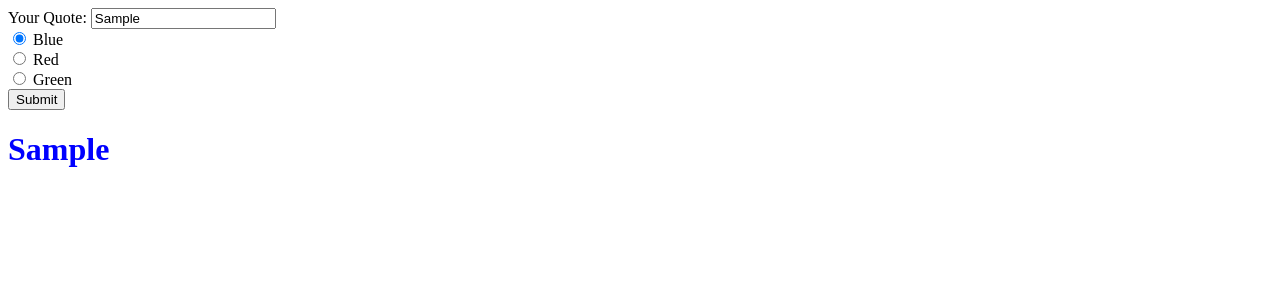
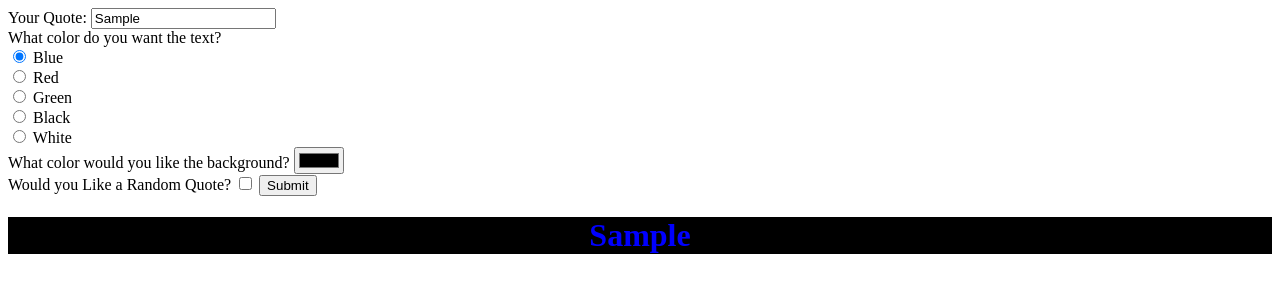
Before and after one commit to kaylam4192/Banner-Generator, a plain HTML site: page index.html in a window 1280 px wide. Both pictures are taken after typing "Sample" into the empty fields and a click on the button "Submit". Drawn offline with nearby package versions, Linux system fonts and the light colour scheme.

Commit message:
add quotes

```diff
--- a/index.html
+++ b/index.html
@@ -1,33 +1,50 @@
 <!DOCTYPE html>
 <html>
+
 <head>
   <meta charset="UTF-8">
-    <title>Jquery Template</title>
+  <title>Banner Generator</title>
   <script src="https://code.jquery.com/jquery-3.1.1.js"></script>
   <script>
     // custom JS/jquery
-        $(function(){
-          $("button").click(function(){
-            var quote =  $("#quote").val();
+    $(function() {
+      $("button").click(function() {
+        var quote = $("#quote").val();
         var color = $("input[name=color]:checked").val();
-            console.log(color);
-            $("h1").val(quote).html(quote).css("color",color);
-
-
+        var bgColor = $("#color").val();
+        $("h1").val(quote).html(quote).css({
+          "color": color,
+          "background": bgColor,
         });
-
-
+        if ($('#quotePls').is(":checked")) {
+          var quotes = ["Live for yourself", "Work hard. Dream big.", "Life is a one time offer, use it well", "The trouble is you think you have time", "Be the change you wish to see in the world", "Life is ten percent what happens to you and ninety percent how you respond to it","Youth is counted sweetest by those who are no longer young","What a wonderful life I’ve had! I only wish I’d realized it sooner","This is your life, and it’s ending one minute at a time","Love the life you live, and live the life you love","A man is not old until his regrets take the place of his dreams","Try and fail, but never fail to try","To succeed in life, you need two things: ignorance and confidence","The only true wisdom is in knowing you know nothing","To admit you were wrong is to declare you are wiser now than you were before"];
+          var randomNumber = Math.floor(Math.random() * quotes.length);
+          $("h1").html(quotes[randomNumber]);
+        }
+      });
     });
   </script>
+  <style>
+    h1 {
+      text-align: center;
+    }
+  </style>
 </head>
+
 <body>
-    Your Quote: <input type="text" id="quote"><br>
+  Your Quote: <input type="text" id="quote"><br> What color do you want the text?<br>
   <input type="radio" name="color" value="blue" checked> Blue<br>
   <input type="radio" name="color" value="red"> Red<br>
-  <input type="radio" name="color" value="Green"> Green<br>
+  <input type="radio" name="color" value="green"> Green<br>
+  <input type="radio" name="color" value="black"> Black<br>
+  <input type="radio" name="color" value="white"> White<br>
+  What color would you like the background?
+  <input type="color" id="color"><br> Would you Like a Random Quote?
+  <input type="checkbox" id="quotePls">
   <button type="button">Submit</button>
 
   <h1></h1>
 
 </body>
+
 </html>
```
Lines whose indentation alone changed are shown as unchanged.
